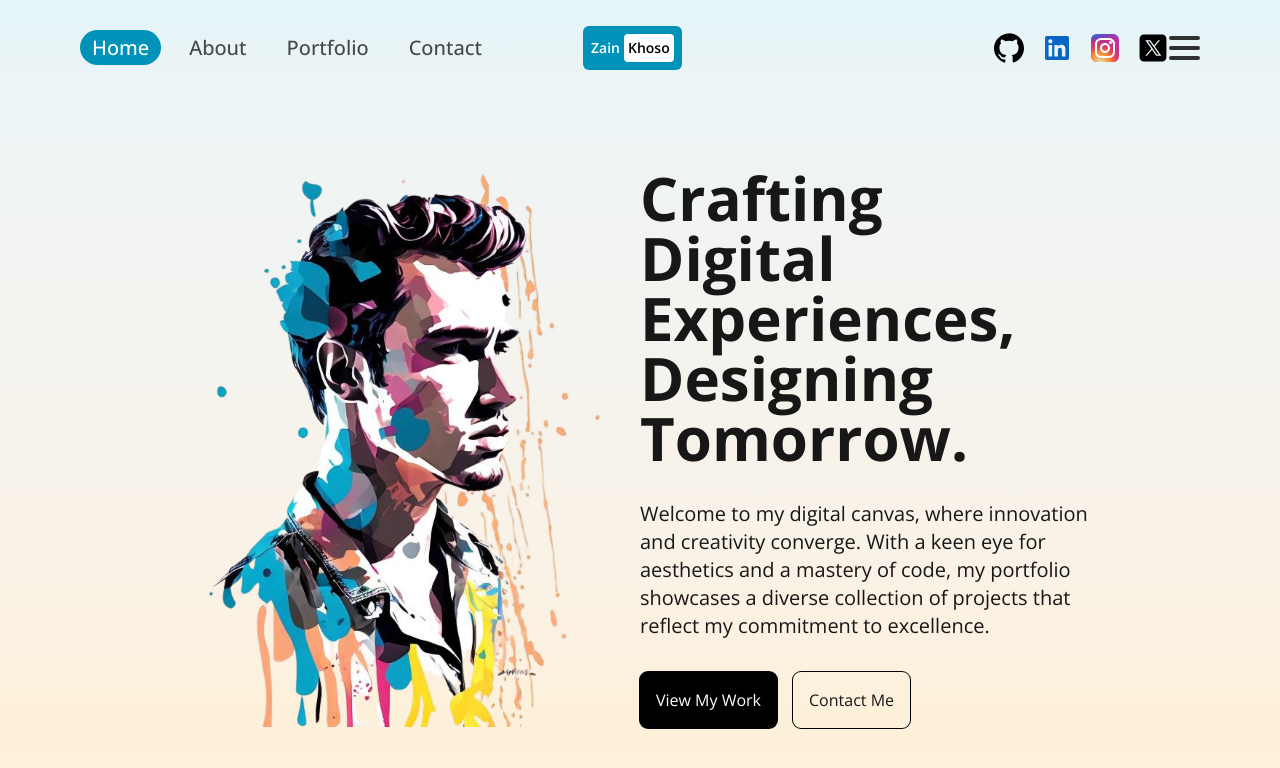
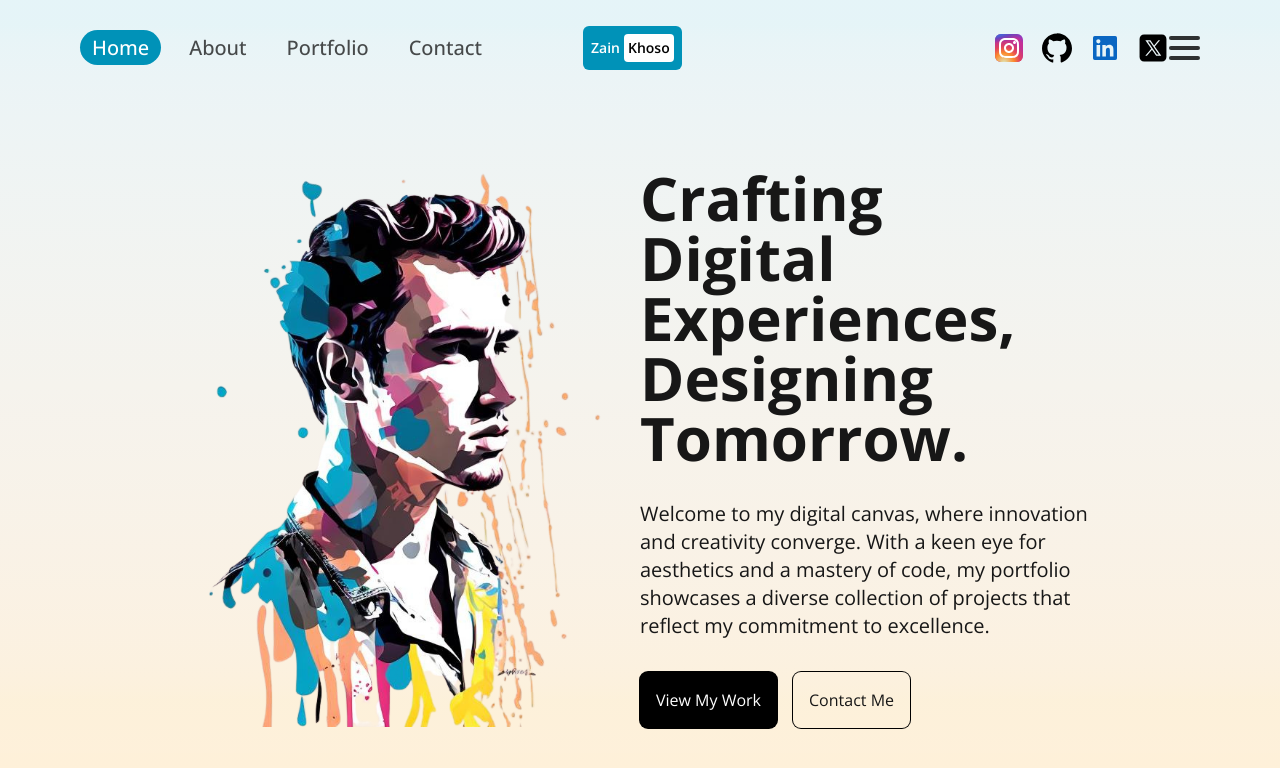
Before and after one commit to Zain-Khoso/Zain-Khoso, a Next.js app: page / in a window 1280 px wide. Shown: the top 768 px of the page. Built offline with nearby package versions, Linux system fonts and the light colour scheme; a web font is replaced by a local one.

Commit message:
update: Social media objects list transfered to a seperate util file

```diff
--- a/src/components/Navbar/HamburgerMenu.tsx
+++ b/src/components/Navbar/HamburgerMenu.tsx
@@ -6,11 +6,8 @@ import Link from "next/link";
 import { useState, useMemo, useLayoutEffect } from "react";
 import { motion } from "motion/react";
 
-// Static Assets.
-import LogoLinkedIn from "@/assets/icons/linkedin.svg";
-import LogoInstagram from "@/assets/icons/instagram.svg";
-import LogoX from "@/assets/icons/x.svg";
-import LogoGithub from "@/assets/icons/github.svg";
+// Utils.
+import getSocialMediaHandles from "@/utils/getSocialMediaHandles";
 
 // Types.
 type Props = {
@@ -20,33 +17,11 @@ type Props = {
   }[];
 };
 
-// Data.
-const socialLinks = [
-  {
-    href: "https://instagram.com/zain__khoso",
-    title: "instagram",
-    icon: LogoInstagram,
-  },
-  {
-    href: "https://github.com/Zain-Khoso",
-    title: "Github",
-    icon: LogoGithub,
-  },
-  {
-    href: "https://linkedin.com/in/zain-khoso",
-    title: "LinkedIn",
-    icon: LogoLinkedIn,
-  },
-  {
-    href: "https://x.com/Zain_Khoso_Dev",
-    title: "X",
-    icon: LogoX,
-  },
-];
-
 // HamburgerMenu component.
 export default function HamburgerMenu({ links }: Props) {
   const [isOpen, setIsOpen] = useState(false);
+
+  const socialLinks = getSocialMediaHandles();
 
   useLayoutEffect(() => {
     if (isOpen) {
--- a/src/components/Navbar/index.tsx
+++ b/src/components/Navbar/index.tsx
@@ -7,6 +7,9 @@ import LogoLinkedIn from "@/assets/icons/linkedin.svg";
 import LogoInstagram from "@/assets/icons/instagram.svg";
 import LogoX from "@/assets/icons/x.svg";
 import LogoGithub from "@/assets/icons/github.svg";
+
+// Utils.
+import getSocialMediaHandles from "@/utils/getSocialMediaHandles";
 
 // Components.
 import NavLink from "./Link";
@@ -23,10 +26,12 @@ const links = [
 
 // App's root navbar component.
 export default function Navbar() {
+  const socialLinks = getSocialMediaHandles();
+
   return (
-    <nav className="h-24 flex items-center justify-between px-4 sm:px-8 md:px-12 lg:px-20 2xl:px-48 text-xl">
+    <nav className="flex h-24 items-center justify-between px-4 text-xl sm:px-8 md:px-12 lg:px-20 2xl:px-48">
       {/* Page Links */}
-      <ul className="hidden md:flex gap-4 w-1/3 justify-start">
+      <ul className="hidden w-1/3 justify-start gap-4 md:flex">
         {links.map((link) => (
           <NavLink link={link} key={link.title} />
         ))}
@@ -36,30 +41,16 @@ export default function Navbar() {
       <Label />
 
       {/* Social Media Links */}
-      <div className="hidden md:flex gap-4 w-1/3 justify-end">
-        <Link href="https://github.com/Zain-Khoso" target="_blank">
-          <Image src={LogoGithub} alt="Github" className="w-8 aspect-square" />
-        </Link>
-
-        <Link href="https://linkedin.com/in/zain-khoso" target="_blank">
-          <Image
-            src={LogoLinkedIn}
-            alt="LinkedIn"
-            className="w-8 aspect-square"
-          />
-        </Link>
-
-        <Link href="https://instagram.com/zain__khoso" target="_blank">
-          <Image
-            src={LogoInstagram}
-            alt="Instagram"
-            className="w-8 aspect-square"
-          />
-        </Link>
-
-        <Link href="https://x.com/Zain_Khoso_Dev" target="_blank">
-          <Image src={LogoX} alt="X" className="w-8 aspect-square" />
-        </Link>
+      <div className="hidden w-1/3 justify-end gap-4 md:flex">
+        {socialLinks.map((link) => (
+          <Link key={link.title} href={link.href} target="_blank">
+            <Image
+              src={link.icon}
+              alt={link.title}
+              className="aspect-square w-8"
+            />
+          </Link>
+        ))}
       </div>
 
       {/* Hamburger Menu */}
--- /dev/null
+++ b/src/utils/getSocialMediaHandles.tsx
@@ -0,0 +1,31 @@
+// Icons.
+import LogoLinkedIn from "@/assets/icons/linkedin.svg";
+import LogoInstagram from "@/assets/icons/instagram.svg";
+import LogoX from "@/assets/icons/x.svg";
+import LogoGithub from "@/assets/icons/github.svg";
+
+// This is a simple react hook which is used throughout the project to list out all of my social media handles.
+export default function getSocialMediaHandles() {
+  return [
+    {
+      href: "https://instagram.com/zain__khoso",
+      title: "Instagram",
+      icon: LogoInstagram,
+    },
+    {
+      href: "https://github.com/Zain-Khoso",
+      title: "Github",
+      icon: LogoGithub,
+    },
+    {
+      href: "https://linkedin.com/in/zain-khoso",
+      title: "LinkedIn",
+      icon: LogoLinkedIn,
+    },
+    {
+      href: "https://x.com/Zain_Khoso_Dev",
+      title: "X",
+      icon: LogoX,
+    },
+  ];
+}
```
